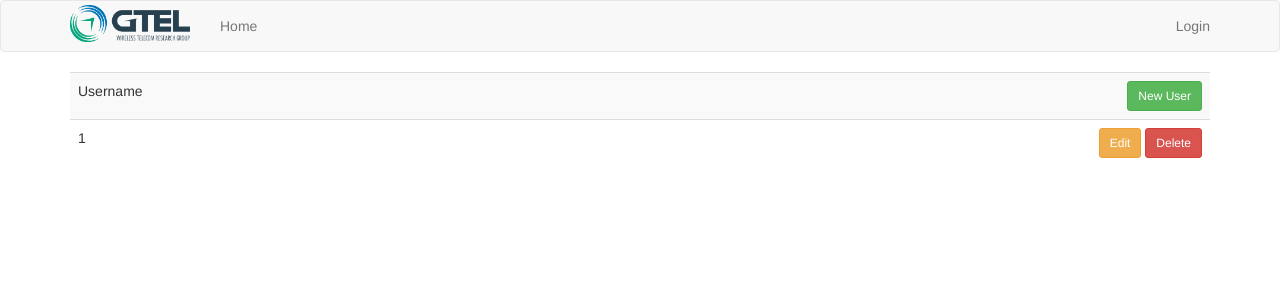
After one commit to jpinheiro228/pi_testbed, a Python web app: template code/webserver/templates/list_users.html in a window 1280 px wide. The commit adds this page. Shown: the top 300 px of the page. Run offline with Jinja, Linux system fonts and the light colour scheme; the template is opened without the code that fills it: most values are stand-ins (such as "Sample title", 1, 10 or a date in 2020); some libraries are stand-ins or nearby versions.

Commit message:
Added User CRUD interface.

```diff
--- a/code/webserver/templates/base_template.html
+++ b/code/webserver/templates/base_template.html
@@ -27,7 +27,7 @@
                     <li><a href="/" class="">Home</a></li>
                     {% if (session["user_id"]) and (session["user_id"] == "admin") %}
                         <li><a href="/list_all_vms" class="">All VMS</a></li>
-                        <li><a href="/register" class="">Register User</a></li>
+                        <li><a href="/list_user" class="">User List</a></li>
                     {% endif %}
                 </ul>
                 <ul class="nav navbar-nav navbar-right">
--- /dev/null
+++ b/code/webserver/templates/list_users.html
@@ -0,0 +1,37 @@
+{% extends "base_template.html" %}
+
+{% block body %}
+    <table class="table table-striped">
+        <tr>
+            <td>Username</td>
+            <td style="text-align: right"><a href="/register"><button class="btn btn-success btn-sm">New User</button></a></td>
+        </tr>
+        {% for user in user_list %}
+        <tr>
+            <td>{{ user[0] }}</td>
+
+            <td style="text-align: right">
+                <a href="/edit_user/{{ user[0] }}"><button class="btn btn-warning btn-sm">Edit</button></a>
+                <button type="button" class="btn btn-danger btn-sm" data-toggle="modal" data-target="#delete_{{ user[0] }}">Delete</button>
+            </td>
+        </tr>
+        <div id="delete_{{ user[0] }}" class="modal fade" role="dialog">
+            <div class="modal-dialog">
+                <div class="modal-content">
+                    <div class="modal-header">
+                        <button type="button" class="close" data-dismiss="modal">&times;</button>
+                        <h4 class="modal-title">Delete User delete_{{ user[0] }}</h4>
+                    </div>
+                    <div class="modal-body">
+                        <p>Are you sure you want to delete the user {{ user[0] }}?</p>
+                        <a href="/delete_user/{{ user[0] }}"><button class="btn btn-danger">Delete</button></a>
+                    </div>
+                    <div class="modal-footer">
+                        <button type="button" class="btn btn-default" data-dismiss="modal">Close</button>
+                    </div>
+                </div>
+            </div>
+        </div>
+        {% endfor %}
+    </table>
+{% endblock %}
```
Also changed, not shown: code/webserver/server.py (+73 -4 lines), code/webserver/templates/edit_user.html (added, +16 -0 lines).
